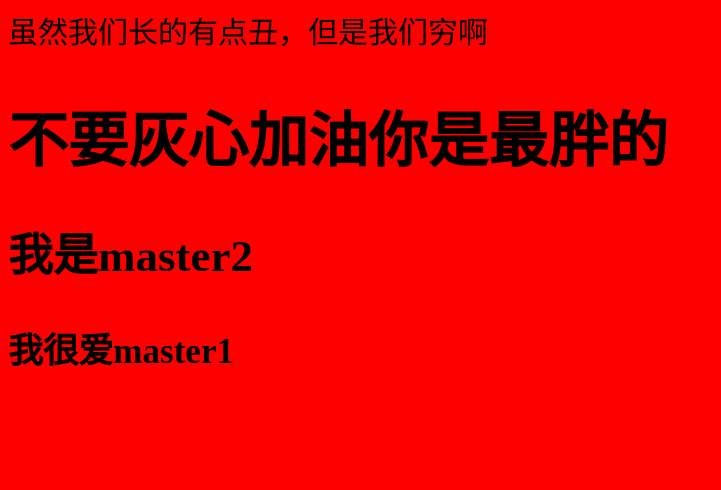
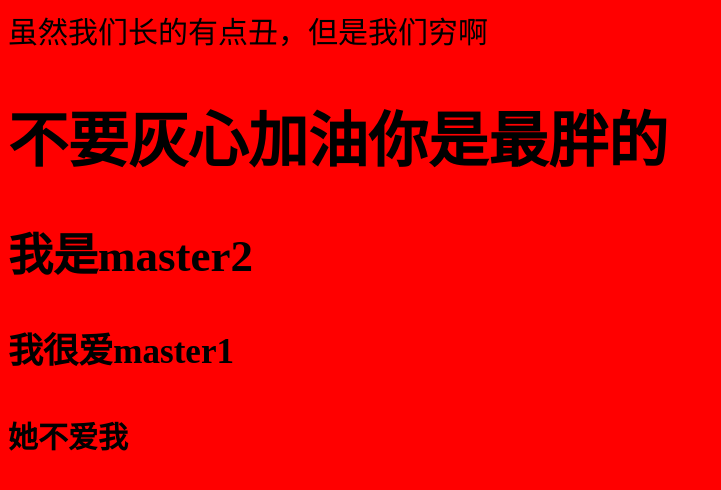
Before and after one commit to zzuWanghao/demo-1, a plain HTML site: page index.html in a window 1280 px wide. Shown: the whole page, without its empty margins (0-721 px from the left). Drawn offline with Linux system fonts and the light colour scheme.

Commit message:
master22

```diff
--- a/index.html
+++ b/index.html
@@ -13,6 +13,7 @@
     <h1>不要灰心加油你是最胖的</h1>
     <h2>我是master2</h2>
     <h3>我很爱master1</h3>
+    <h4>她不爱我</h4>
 </body>
 
 </html>
```
